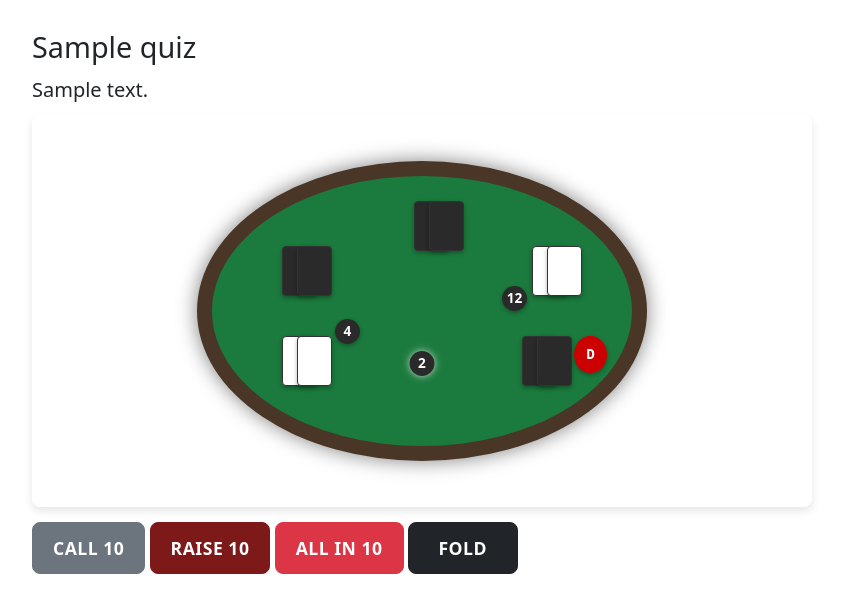
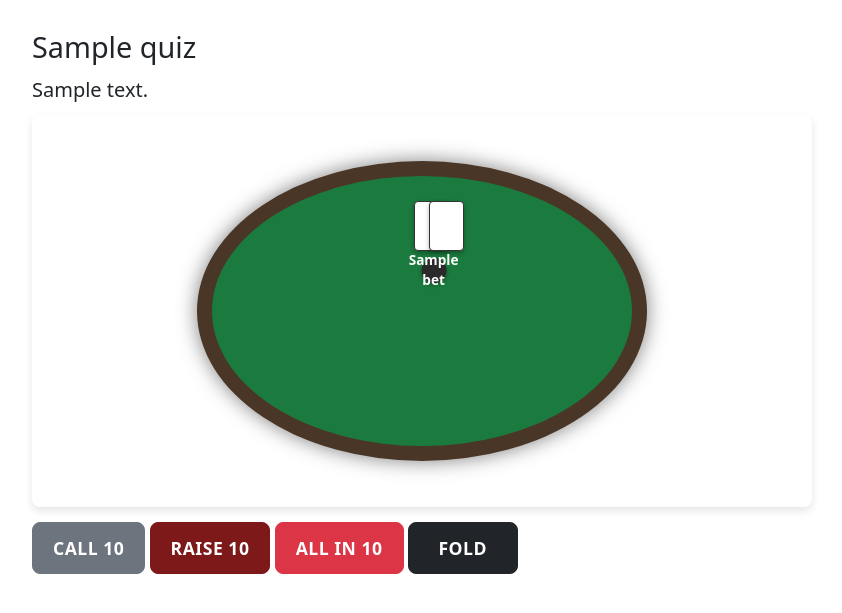
Before and after one commit to julialding/poker-preflop-play, a Flask app: template templates/play.html in a window 1280 px wide. Shown: the part 66-679 px from the top of the page, without its empty margins (218-1060 px from the left). Run offline with Flask 3, Linux system fonts and the light colour scheme; the template is opened without the code that fills it: most values are stand-ins (such as "Sample title", 1, 10 or a date in 2020).

Commit message:
YAY TABLE DYNAMIC!

```diff
--- a/static/quiz_data.json
+++ b/static/quiz_data.json
@@ -14,7 +14,18 @@
             "feedback": {
                 "correct": "Correct! Raising 12BB in early position with Aces is the optimal play.",
                 "incorrect": "Not quite. With Aces in early position, you want to raise to build the pot while not scaring away too many players."
-            }
+            },
+            "table_state": [
+                {"status": "active", "dealer": true},
+                {"status": "active", "bet": 2},
+                {"status": "active", "bet": 4},
+                {"cards": [
+                {"value": "A", "suit": "spades", "color": "black"},
+                {"value": "A", "suit": "diamonds", "color": "red"}
+                ]},
+                {"status": "active"},
+                {"status": "active"}
+            ]
         },
         {
             "id": 2,
@@ -30,7 +41,18 @@
             "feedback": {
                 "correct": "Correct! AKo is a strong hand that plays well in position against the raiser.",
                 "incorrect": "With AKo in the cutoff, raising is typically the best play to take initiative and potentially win without seeing a flop while dominating many strong hands like AQ and KQ."
-            }
+            },
+            "table_state": [
+                {"status": "active", "bet": 4},
+                {"status": "active", "bet": 16},
+                {"status": "folded"},
+                {"cards": [
+                {"value": "A", "suit": "spades", "color": "black"},
+                {"value": "K", "suit": "clubs", "color": "black"}
+                ]},
+                {"status": "active", "dealer": true},
+                {"status": "active", "bet": 2}
+            ]
         },
         {
             "id": 3,
@@ -46,7 +68,18 @@
             "feedback": {
                 "correct": "Correct! Out of position, we want to fold or 3-bet bluff -- this may get a nice fold from a stronger hand, or your cards still have great chances against big cards.",
                 "incorrect": "With suited connectors in the small blind, folding is safe and re-raising puts fold pressure on opponents and allows you to potentially win a big pot when you hit a straight or flush."
-            }
+            },
+            "table_state": [
+                {"status": "folded"},
+                {"status": "active", "bet": 12},
+                {"status": "folded", "dealer": true},
+                {"bet": 2, "cards": [
+                {"value": "7", "suit": "hearts", "color": "red"},
+                {"value": "8", "suit": "hearts", "color": "red"}
+                ]},
+                {"status": "active", "bet": 4},
+                {"status": "folded"}
+            ]
         },
         {
             "id": 4,
@@ -62,7 +95,18 @@
             "feedback": {
                 "correct": "Correct! Calling with suited connectors in position is a good play.",
                 "incorrect": "With suited connectors in the big blind, calling allows you to see a flop cheaply and potentially win a big pot when you hit."
-            }
+            },
+            "table_state": [
+                {"status": "folded"},
+                {"status": "active", "bet": 12},
+                {"status": "folded", "dealer": true},
+                {"bet": 2, "cards": [
+                {"value": "5", "suit": "hearts", "color": "red"},
+                {"value": "6", "suit": "hearts", "color": "red"}
+                ]},
+                {"status": "active", "bet": 4},
+                {"status": "folded"}
+            ]
         }
     ]
 }
--- a/templates/play.html
+++ b/templates/play.html
@@ -6,33 +6,36 @@
 
     <div class="practice-area">
         <div class="poker-table">
-            <div class="seat seat-0">
-                <div class="folded-cards"></div>
-            </div>
-            <div class="seat seat-1">
-                <div class="active-cards"></div>
-                <div class="bet-amount">12</div>
-            </div>
-            <div class="seat seat-2">
-                <div class="folded-cards"></div>
-                <span class="dealer">D</span>
-            </div>
-            <div class="seat seat-3" id="card-holder">
-                <div class="bet-amount">2</div>
-            </div>
-            <div class="seat seat-4">
-                <div class="active-cards"></div>
-                <div class="bet-amount">4</div>
-            </div>
-            <div class="seat seat-5">
-                <div class="folded-cards"></div>
-            </div>
+            {% for seat in quiz.table_state %}
+                <div class="seat seat-{{ loop.index0 }} {% if loop.index0 == 3 %}card-holder{% endif %}">
+                    {% if seat.status == 'active' %}
+                        <div class="active-cards"></div>
+                    {% elif seat.status == 'folded' %}
+                        <div class="folded-cards"></div>
+                    {% endif %}
+
+                    {% if seat.bet is defined %}
+                        <div class="bet-amount">{{ seat.bet }}</div>
+                    {% endif %}
+
+                    {% if seat.dealer %}
+                        <span class="dealer">D</span>
+                    {% endif %}
+
+                    {% if loop.index0 == 3 and seat.cards %}
+                        {% for card in seat.cards %}
+                            <div class="card {{ card.color }} {{ card.suit }}">{{ card.value }}</div>
+                        {% endfor %}
+                    {% endif %}
+                </div>
+            {% endfor %}
 
             <div class="table-info">
-                 <!-- Can add info here if we want -->
+                <!-- Optional center info like pot size -->
             </div>
         </div>
     </div>
+
 
     <div class="action-buttons-container">
         <button class="btn btn-secondary action-button" onclick="submitDecision('Call', {{ quiz.buttons.call.amount }})">Call {{ quiz.buttons.call.amount }}</button>
@@ -270,8 +273,8 @@
 
 /* seat-0: Top position */
 .seat-0 .bet-amount {
-    bottom: -15px;
-    left: 50%;
+    bottom: -32px;
+    left: 75%;
     transform: translateX(-50%);
 }
 
@@ -283,8 +286,8 @@
 
 /* seat-2: Bottom right position */
 .seat-2 .bet-amount {
-    top: -8px;
-    left: -8px;
+    top: 95px;
+    left: 15px;
 }
 
 /* seat-3: Bottom position (player) */
@@ -305,8 +308,8 @@
 
 /* seat-5: Top left position */
 .seat-5 .bet-amount {
-    bottom: -8px;
-    right: -8px;
+    bottom: -20px;
+    right: -35px;
 }
 
 .active-cards {
```
